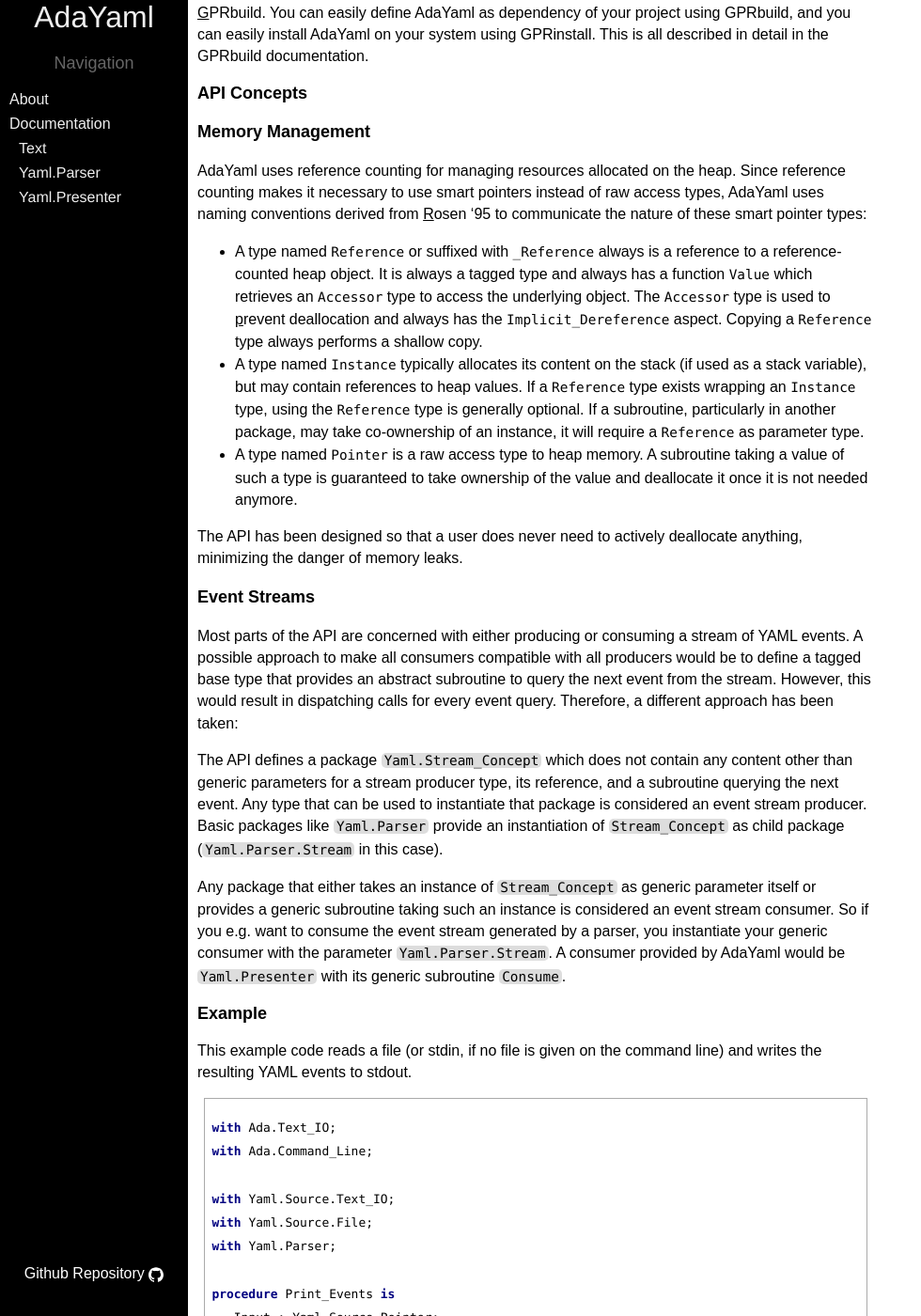
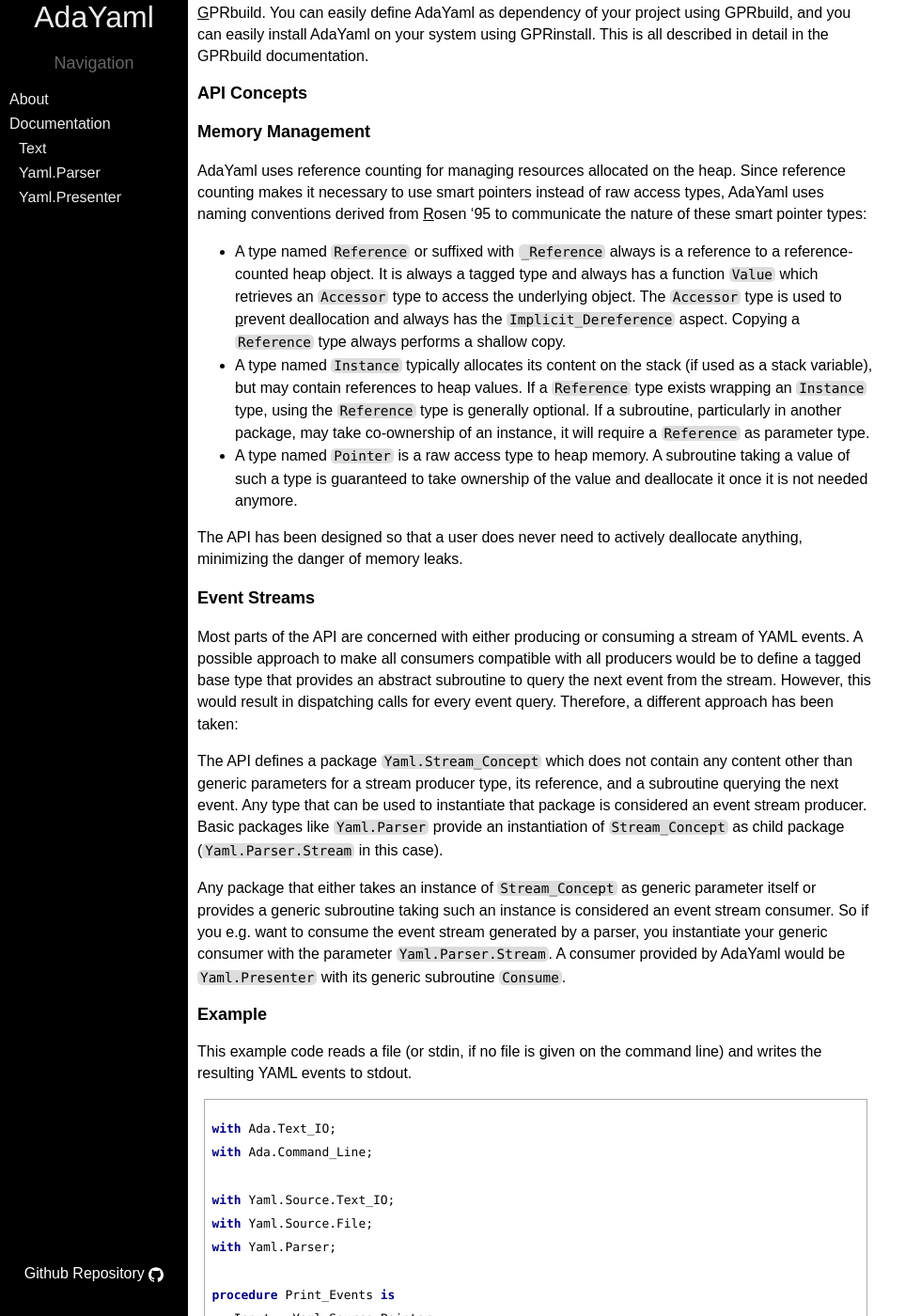
Before and after one commit to yaml/AdaYaml, a Jekyll site: the page built from site/documentation.md, in a window 1280 px wide and 1400 px high, scrolled down 219 px. Shown: the whole window at 94% size, without its empty margins (0-980 px from the left). Built offline with Jekyll 4.4.1, drawn with Linux system fonts in a browser that asks for light colours.

Commit message:
Fixed CSS

```diff
--- a/site/css/style.css
+++ b/site/css/style.css
@@ -101,7 +101,7 @@ article {
   font-size: 90%;
 }
 
-p code {
+p code, li code {
   background: #ddd;
   border-radius: 5px;
   padding: 0px 3px;
```
